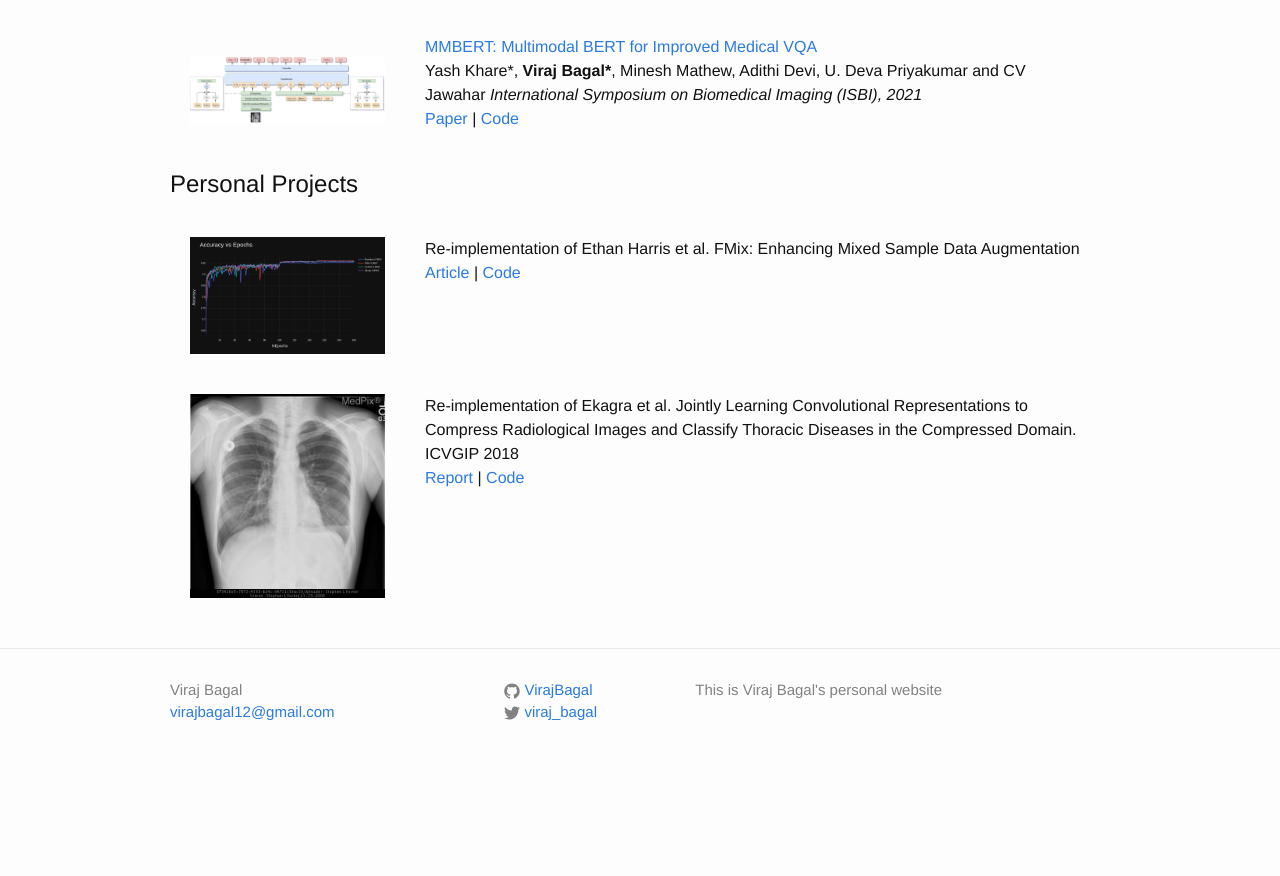
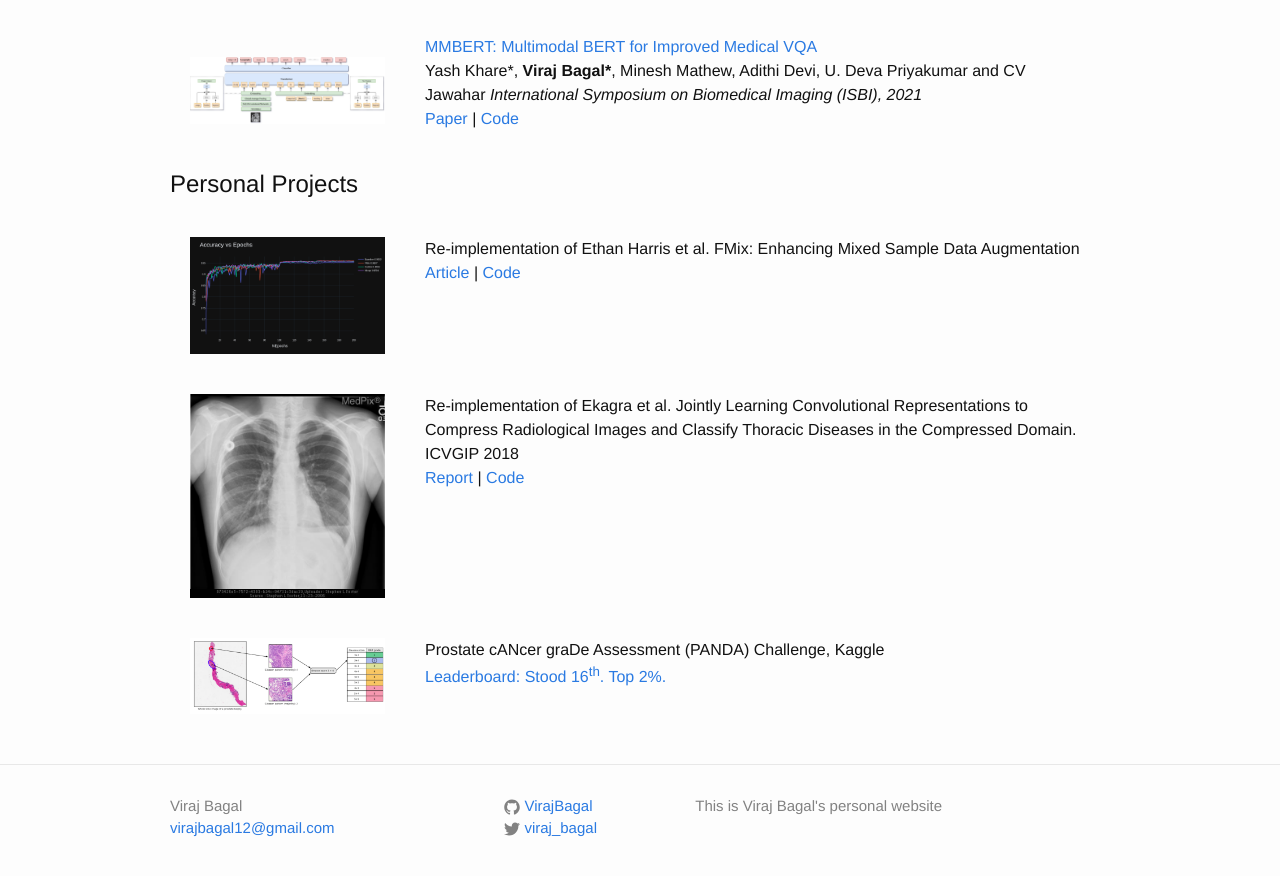
Before and after one commit to VirajBagal/VirajBagal.github.io, a Jekyll site: the page built from index.md, in a window 1280 px wide and 900 px high, scrolled down 1063 px. Shown: the top 876 px of the window. Built offline with Jekyll 4.4.1, drawn with Linux system fonts in a browser that asks for light colours; before the commit the page ends 1847 px from its top, so only the background shows below that.

Commit message:
Update index.md

```diff
--- a/index.md
+++ b/index.md
@@ -131,6 +131,16 @@ funded throughout my degree by KVPY organization. </li>
 
 		</tr>
 
+		<tr>
+			<td width="25%"><img src="/data/panda.png" alt="PANDA" width="250" style="border-style: none"></td>
+			<td width="75%" valign="top">
+				<p>
+					Prostate cANcer graDe Assessment (PANDA) Challenge, Kaggle <br>
+					<a href="https://www.kaggle.com/c/prostate-cancer-grade-assessment/leaderboard">Leaderboard: Stood 16<sup>th</sup>. Top 2%. </a>
+				</p>
+			</td>
+
+		</tr>
 
 	</tbody>
 </table>
```
